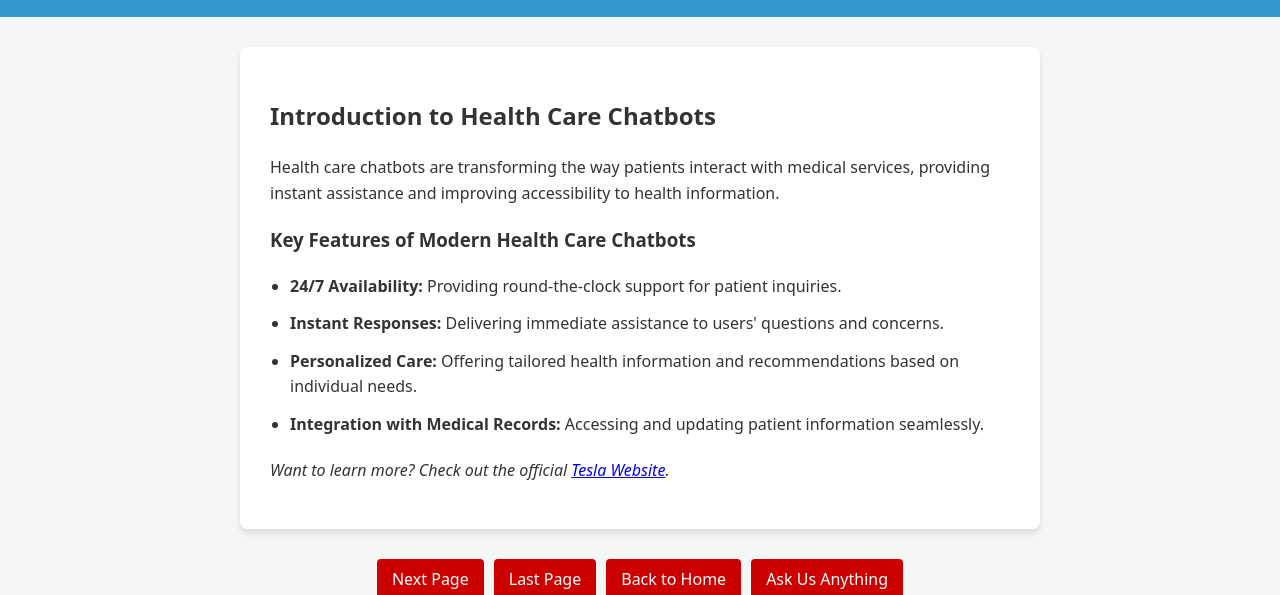
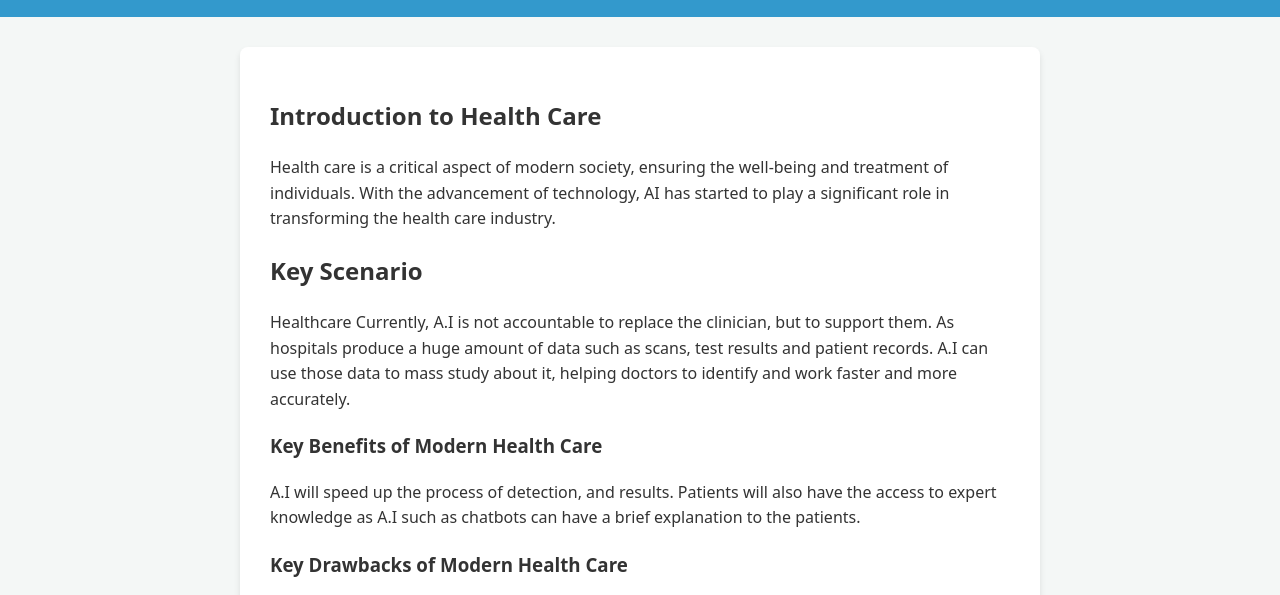
Before and after one commit to trixxxxx888/WPF_PROJ, a plain HTML site: page application-1-health-care.html in a window 1280 px wide. Shown: the part 126-721 px from the top of the page. Drawn offline with Linux system fonts and the light colour scheme.

Commit message:
edited files

```diff
--- a/application-1-health-care.html
+++ b/application-1-health-care.html
@@ -22,20 +22,20 @@
     </header>
     <main>
         <section class="content-box">
-            <h2>Introduction to Health Care Chatbots</h2>
-            <p>Health care chatbots are transforming the way patients interact with medical services, providing instant assistance and improving accessibility to health information.</p>
+            <h2>Introduction to Health Care </h2>
+            <p>Health care is a critical aspect of modern society, ensuring the well-being and treatment of individuals. With the advancement of technology, AI has started to play a significant role in transforming the health care industry.</p>
 
-            <h3>Key Features of Modern Health Care Chatbots</h3>
-            <ul>
-                <li><strong>24/7 Availability:</strong> Providing round-the-clock support for patient inquiries.</li>
-                <li><strong>Instant Responses:</strong> Delivering immediate assistance to users' questions and concerns.</li>
-                <li><strong>Personalized Care:</strong> Offering tailored health information and recommendations based on individual needs.</li>
-                <li><strong>Integration with Medical Records:</strong> Accessing and updating patient information seamlessly.</li>
-            </ul>
+            <h2>Key Scenario</h2>
+            <p>Healthcare Currently, A.I is not accountable to replace the clinician, but to support them. As hospitals produce a huge amount of data such as scans, test results and patient records. A.I can use those data to mass study about it, helping doctors to identify and work faster and more accurately.</p>
 
-            <p style="margin-top: 20px;">
-                <em>Want to learn more? Check out the official <a href="https://www.tesla.com/" target="_blank">Tesla Website</a>.</em>
-            </p>
+            <h3>Key Benefits of Modern Health Care</h3>
+            <p>A.I will speed up the process of detection, and results. Patients will also have the access to expert knowledge as A.I such as chatbots can have a brief explanation to the patients.</p>
+
+            <h3>Key Drawbacks of Modern Health Care</h3>
+            <p>While A.I seems to be a luxury, mistakes may occur. A.I is still not able to consistently perform with 0 mistakes, and a single mistake might harm the patient. It is also possible that patients might over believe the results of A.I(From Chatbots), and do not follow what the doctors says.</p>
+
+            <h3>Conclusion</h3>
+            <p>Healthcare shows both sides of A.I, not just benefits, but also risks that need human oversight than fully believing it. This is why A.I. is more than just a buzzword, yet must be used carefully.</p>
         </section>
     </main>
     <nav>
```
Also changed, not shown: Positive-and-negative-impacts-of-AI.html (+2 -0 lines).
